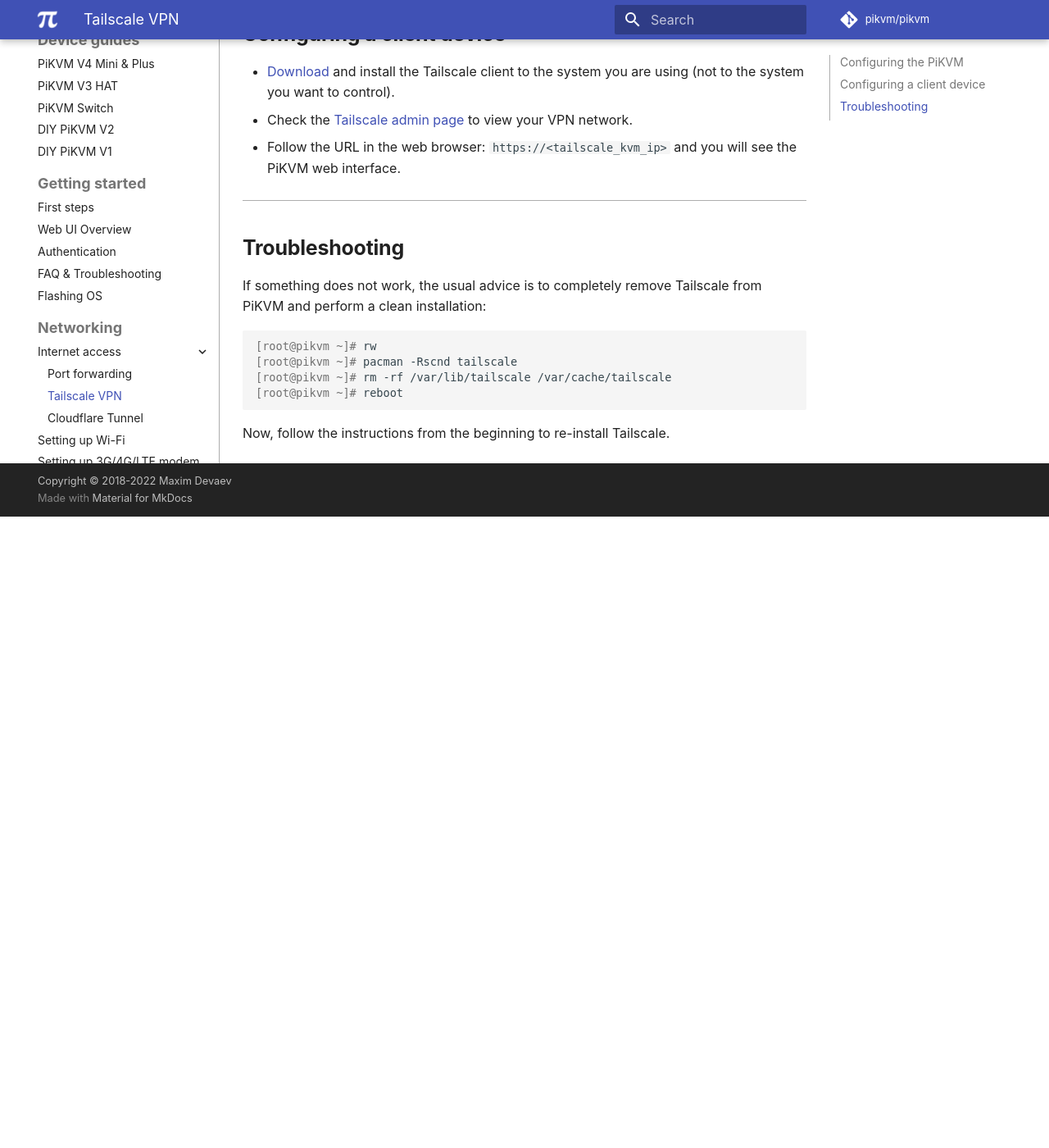
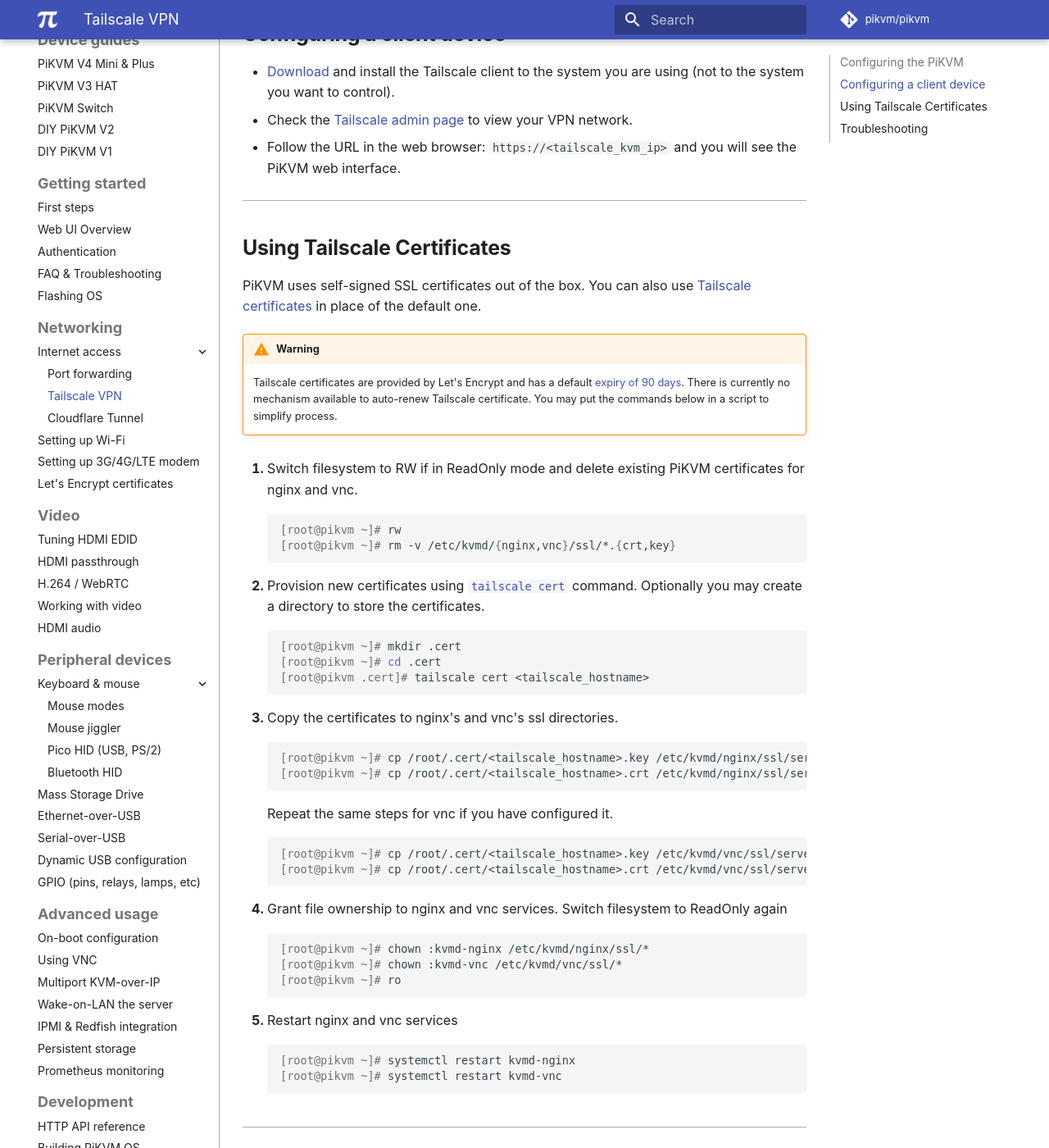
Before and after one commit to pikvm/pikvm, an MkDocs documentation site: the page built from docs/tailscale.md, in a window 1280 px wide and 1400 px high, scrolled down 1542 px. Shown: the whole window at 82% size. Built offline with MkDocs 1.6.1 and Material for MkDocs 9.7.7, drawn with Linux system fonts in a browser that asks for light colours; some web fonts are replaced; comment, search, counter and statistics services are not loaded; before the commit the page ends 2172 px from its top, so only the background shows below that; some of the changed text lies outside the part shown.

Commit message:
feat: add instruction on using tailscale certificates (#1454)
- PiKVM can use certificates provisioned by tailscale.
- This commit adds the instructions
- Refer: https://tailscale.com/kb/1153/enabling-https
- fixes #988

Signed-off-by: Avinal Kumar <avinal.xlvii@gmail.com>

````diff
--- a/docs/tailscale.md
+++ b/docs/tailscale.md
@@ -7,8 +7,8 @@
 The basic Tailscale configuration commands are shown below.
 For detailed instructions, refer to [Tailscale support](https://tailscale.com/contact/support/).
 
+-----
 
------
 ## Configuring the PiKVM
 
 1. Update OS:
@@ -42,12 +42,12 @@
 If everything is successful, PiKVM will become a member of your VPN network.
 
 !!! warning "Do not update Tailscale if you don't have access to PiKVM without VPN"
-    Unfortunately, sometimes, updating the Tailscale client can cause problems due to breaking changes.
-    These are compatibility issues on the Tailscale side.
+    Unfortunately, sometimes, updating the Tailscale client can cause problems due to
+    breaking changes. These are compatibility issues on the Tailscale side.
     Remember this when updating.
 
+-----
 
------
 ## Configuring a client device
 
 * [Download](https://tailscale.com/download) and install the Tailscale client
@@ -55,17 +55,115 @@
 * Check the [Tailscale admin page](https://login.tailscale.com/admin/machines) to view your VPN network.
 * Follow the URL in the web browser: `https://<tailscale_kvm_ip>` and you will see the PiKVM web interface.
 
+-----
+
+## Using Tailscale Certificates
+
+PiKVM uses self-signed SSL certificates out of the box. You can also use
+[Tailscale certificates](https://tailscale.com/kb/1153/enabling-https) in place of the default one.
+
+!!! warning
+    Tailscale certificates are provided by Let's Encrypt and has a default
+    [expiry of 90 days](https://letsencrypt.org/2015/11/09/why-90-days/).
+    There is currently no mechanism available to auto-renew Tailscale
+    certificate. You may put the commands below in a script to simplify
+    process.
+
+1. Switch filesystem to RW if in ReadOnly mode and delete existing PiKVM certificates for nginx and vnc.
+
+    ```console
+    [root@pikvm ~]# rw
+    [root@pikvm ~]# rm -v /etc/kvmd/{nginx,vnc}/ssl/*.{crt,key}
+    ```
+
+2. Provision new certificates using [`tailscale cert`](https://tailscale.com/kb/1080/cli#cert)
+    command. Optionally you may create a directory to store the certificates.
+
+    ```console
+    [root@pikvm ~]# mkdir .cert
+    [root@pikvm ~]# cd .cert
+    [root@pikvm .cert]# tailscale cert <tailscale_hostname>
+    ```
+
+3. Copy the certificates to nginx's and vnc's ssl directories.
+
+    ```console
+    [root@pikvm ~]# cp /root/.cert/<tailscale_hostname>.key /etc/kvmd/nginx/ssl/server.key
+    [root@pikvm ~]# cp /root/.cert/<tailscale_hostname>.crt /etc/kvmd/nginx/ssl/server.crt
+    ```
+
+    Repeat the same steps for vnc if you have configured it.
+
+    ```console
+    [root@pikvm ~]# cp /root/.cert/<tailscale_hostname>.key /etc/kvmd/vnc/ssl/server.key
+    [root@pikvm ~]# cp /root/.cert/<tailscale_hostname>.crt /etc/kvmd/vnc/ssl/server.crt
+    ```
+
+4. Grant file ownership to nginx and vnc services. Switch filesystem to ReadOnly again
+
+    ```console
+    [root@pikvm ~]# chown :kvmd-nginx /etc/kvmd/nginx/ssl/*
+    [root@pikvm ~]# chown :kvmd-vnc /etc/kvmd/vnc/ssl/*
+    [root@pikvm ~]# ro
+    ```
+
+5. Restart nginx and vnc services
+
+    ```console
+    [root@pikvm ~]# systemctl restart kvmd-nginx
+    [root@pikvm ~]# systemctl restart kvmd-vnc
+    ```
 
 -----
+
 ## Troubleshooting
 
-If something does not work, the usual advice is to completely remove Tailscale from PiKVM and perform a clean installation:
+* If something does not work, the usual advice is to completely remove Tailscale from PiKVM and perform a clean installation:
 
-```console
-[root@pikvm ~]# rw
-[root@pikvm ~]# pacman -Rscnd tailscale
-[root@pikvm ~]# rm -rf /var/lib/tailscale /var/cache/tailscale
-[root@pikvm ~]# reboot
-```
+    ```console
+    [root@pikvm ~]# rw
+    [root@pikvm ~]# pacman -Rscnd tailscale
+    [root@pikvm ~]# rm -rf /var/lib/tailscale /var/cache/tailscale
+    [root@pikvm ~]# reboot
+    ```
 
 Now, follow the instructions from the beginning to re-install Tailscale.
+
+* In case of certificate issues you can try the following steps to debug and fix.
+
+1. Check if the services are running. If not please start them. For example,
+    web UI service can be checked using:
+
+    ```console
+    [root@pikvm ~]# systemctl status kvmd-nginx
+    ```
+
+    For VNC:
+
+    ```console
+    [root@pikvm ~]# systemctl status kvmd-vnc
+    ```
+
+2. If the services are running but not accessible or showing a warning, check
+    the respective logs. For web UI:
+
+    ```console
+    [root@pikvm ~]# journalctl -xeu kvmd-nginx
+    ```
+
+3. If the logs shows TLS/certificate/permissions errors, the issue may be with
+    file ownership. The services must have at least the group ownership of the
+    certificates. The ownership should look similar to this:
+
+    ```console
+    [root@pikvm ~]# ls -l /etc/kvmd/{nginx,vnc}/ssl
+    /etc/kvmd/nginx/ssl:
+    total 8
+    -r--r--r-- 1 root kvmd-nginx 2872 Jan  3 16:07 server.crt
+    -r--r----- 1 root kvmd-nginx  227 Jan  3 16:07 server.key
+
+    /etc/kvmd/vnc/ssl:
+    total 8
+    -r--r--r-- 1 root kvmd-vnc 2872 Jan  3 16:07 server.crt
+    -r--r----- 1 root kvmd-vnc  227 Jan  3 16:07 server.key
+    ```
````
